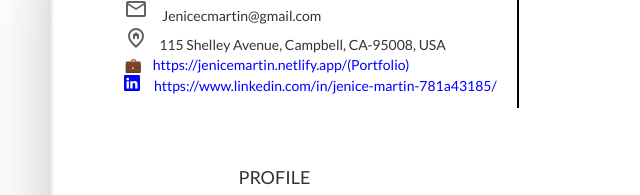
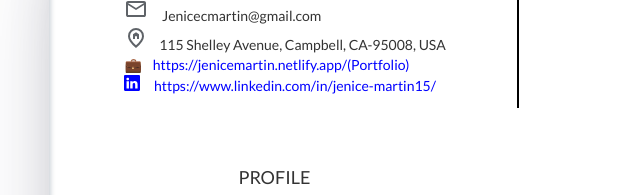
Before and after one commit to Jenice15/Resume, a plain HTML site: page index.html in a window 1280 px wide. Shown: the part 307-502 px from the top of the page, 193-833 px from the left. Drawn offline with nearby package versions, Linux system fonts and the light colour scheme.

Commit message:
Change linkedIn url

```diff
--- a/index.html
+++ b/index.html
@@ -120,7 +120,7 @@
                                         target="_blank"
                                         rel="noopener"
                                     >
-                                        &nbsp;&nbsp;&nbsp;&nbsp;https://www.linkedin.com/in/jenice-martin-781a43185/</a
+                                        &nbsp;&nbsp;&nbsp;&nbsp;https://www.linkedin.com/in/jenice-martin15/</a
                                     >
                                 </ul>
                             </div>
```
